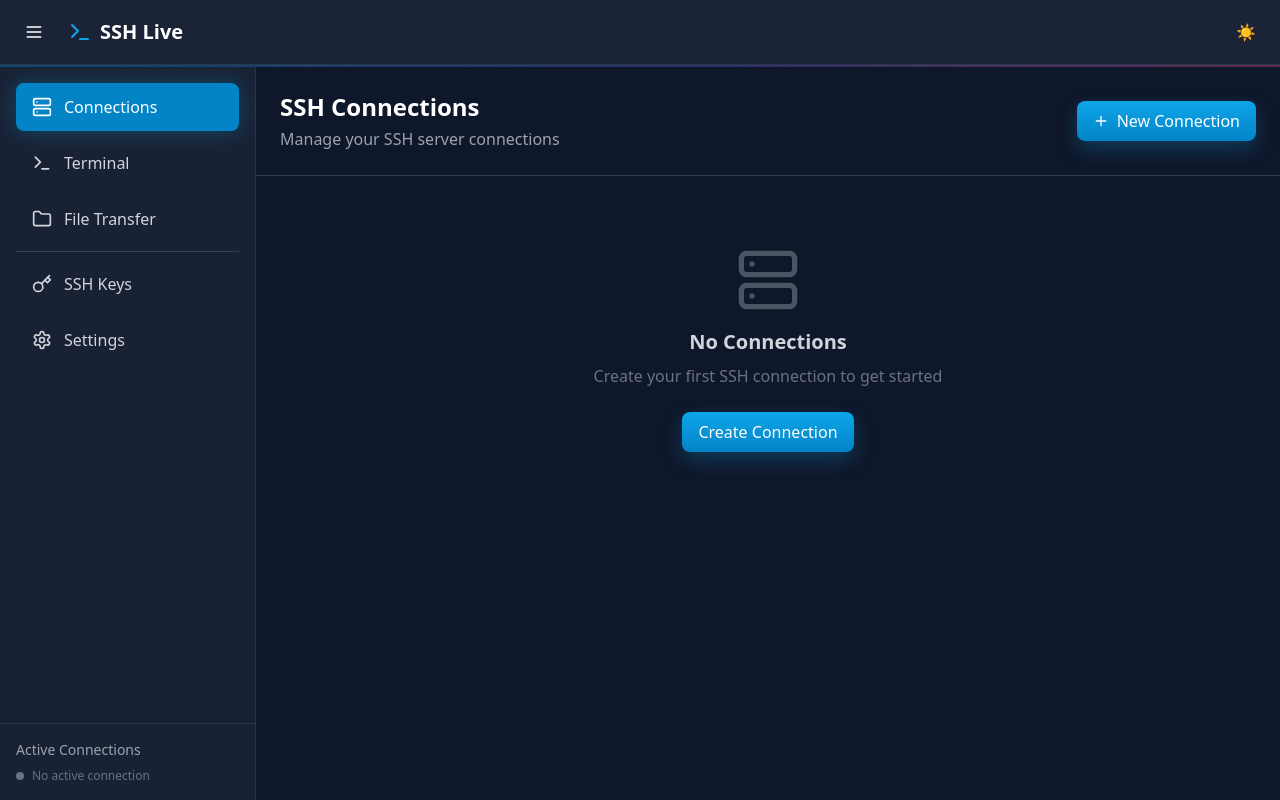
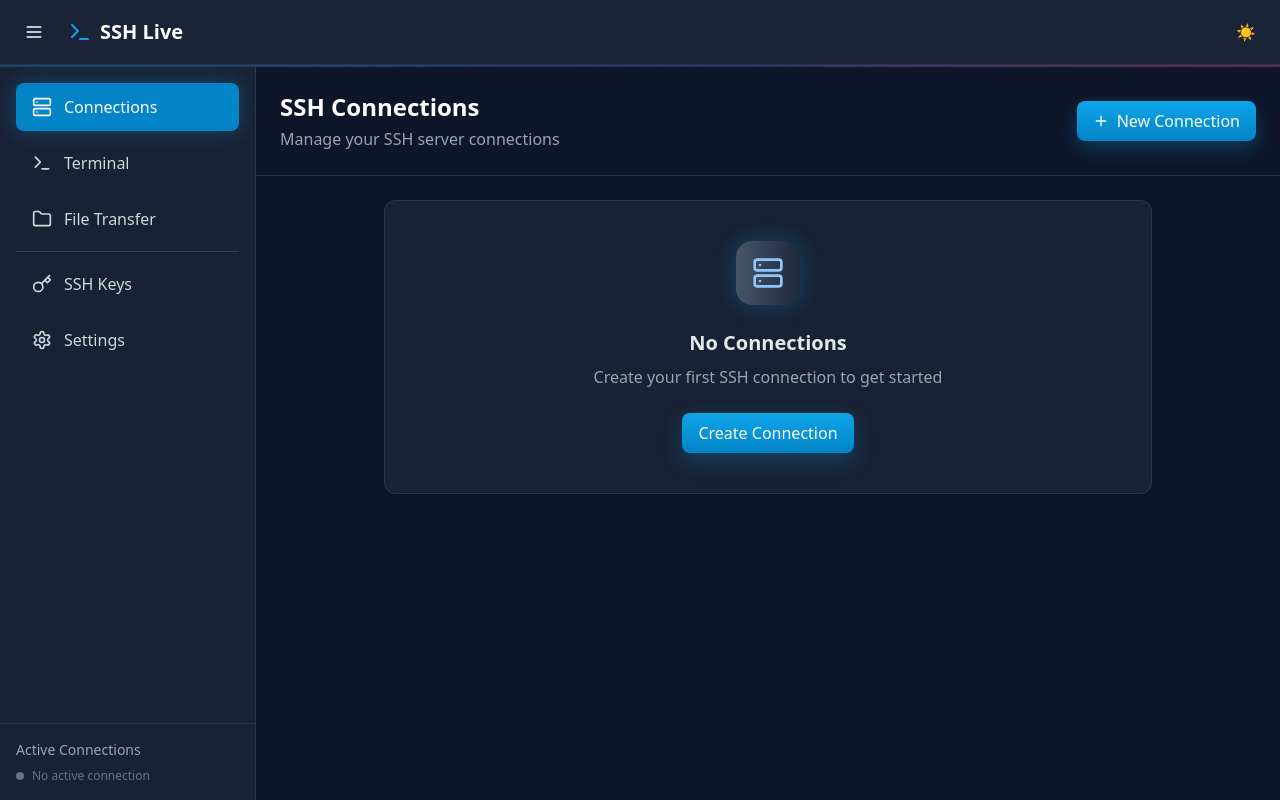
Before and after one commit to taipham2710/SSHLive, a React (Vite) app: page / in a window 1280 px wide. Built offline with nearby package versions, Linux system fonts and the light colour scheme.

Commit message:
feat(connections): refine ConnectionManager visuals
- Better empty state card, blurred modal

- Subtle borders and spacing

```diff
--- a/src/components/ConnectionManager.tsx
+++ b/src/components/ConnectionManager.tsx
@@ -100,9 +100,9 @@ export function ConnectionManager({ onConnectionSelect }: ConnectionManagerProps
   }
 
   return (
-    <div className="h-full flex flex-col bg-dark-900">
+    <div className="h-full flex flex-col">
       {/* Header */}
-      <div className="p-6 border-b border-dark-700">
+      <div className="p-6 border-b border-dark-700/70">
         <div className="flex items-center justify-between">
           <div>
             <h2 className="text-2xl font-bold text-white">SSH Connections</h2>
@@ -131,16 +131,20 @@ export function ConnectionManager({ onConnectionSelect }: ConnectionManagerProps
       {/* Connections List */}
       <div className="flex-1 overflow-y-auto p-6">
         {connections.length === 0 ? (
-          <div className="text-center py-12">
-            <Server className="w-16 h-16 text-gray-600 mx-auto mb-4" />
-            <h3 className="text-xl font-semibold text-gray-300 mb-2">No Connections</h3>
-            <p className="text-gray-500 mb-6">Create your first SSH connection to get started</p>
+          <div className="max-w-3xl mx-auto">
+            <div className="card card-hover p-10 text-center">
+              <div className="w-16 h-16 rounded-2xl mx-auto mb-6 flex items-center justify-center gradient-secondary shadow-glow">
+                <Server className="w-8 h-8 text-blue-300" />
+              </div>
+              <h3 className="text-xl font-semibold text-gray-200 mb-2">No Connections</h3>
+              <p className="text-gray-400 mb-6">Create your first SSH connection to get started</p>
               <button
                 onClick={() => setShowNewConnection(true)}
                 className="btn-primary"
               >
                 Create Connection
               </button>
+            </div>
           </div>
         ) : (
           <div className="grid gap-4">
@@ -179,7 +183,7 @@ export function ConnectionManager({ onConnectionSelect }: ConnectionManagerProps
       {/* New Connection Modal */}
       {showNewConnection && (
         <div className="fixed inset-0 bg-black/50 flex items-center justify-center z-50">
-          <div className="bg-dark-800 border border-dark-700 rounded-lg p-6 w-full max-w-md mx-4">
+          <div className="bg-dark-800/90 backdrop-blur-md border border-dark-700 rounded-xl p-6 w-full max-w-md mx-4">
             <h3 className="text-xl font-bold text-white mb-4">New SSH Connection</h3>
 
             <form onSubmit={handleSubmit} className="space-y-4">
```
Lines whose indentation alone changed are shown as unchanged.
